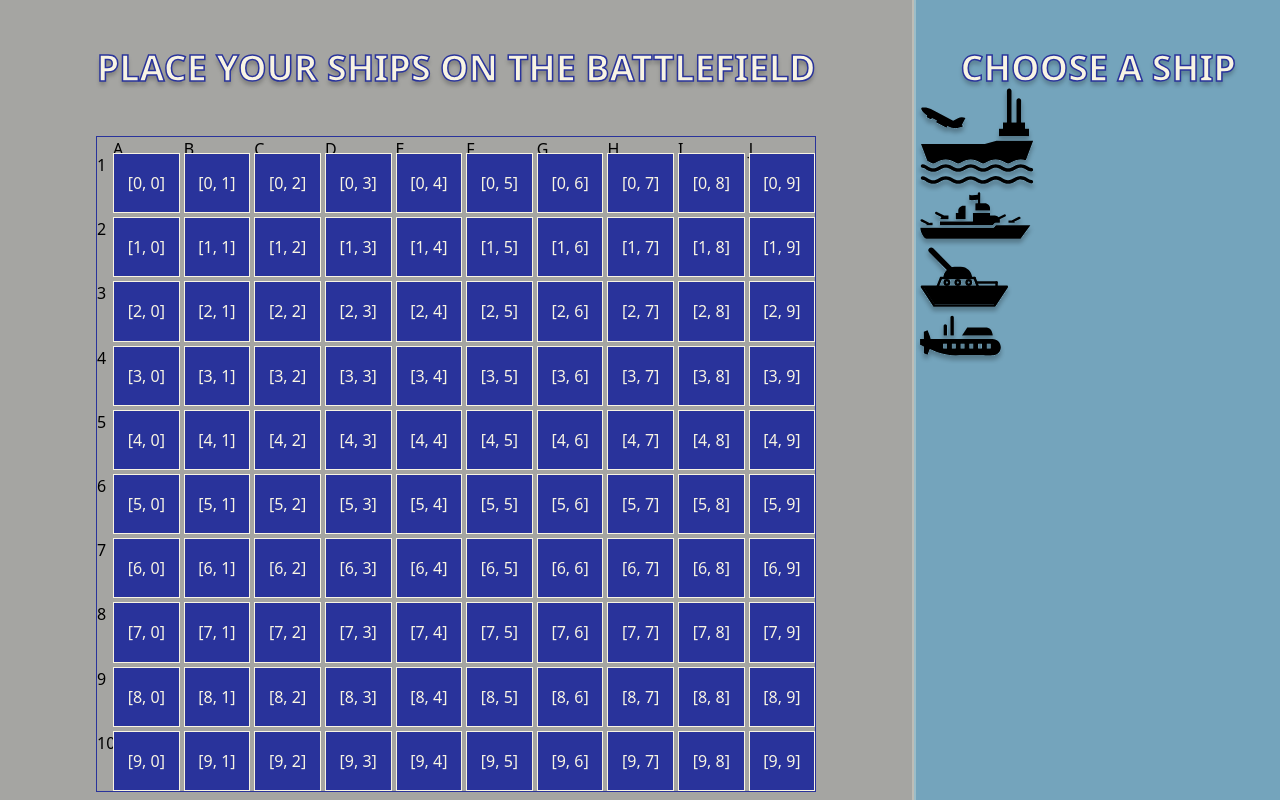
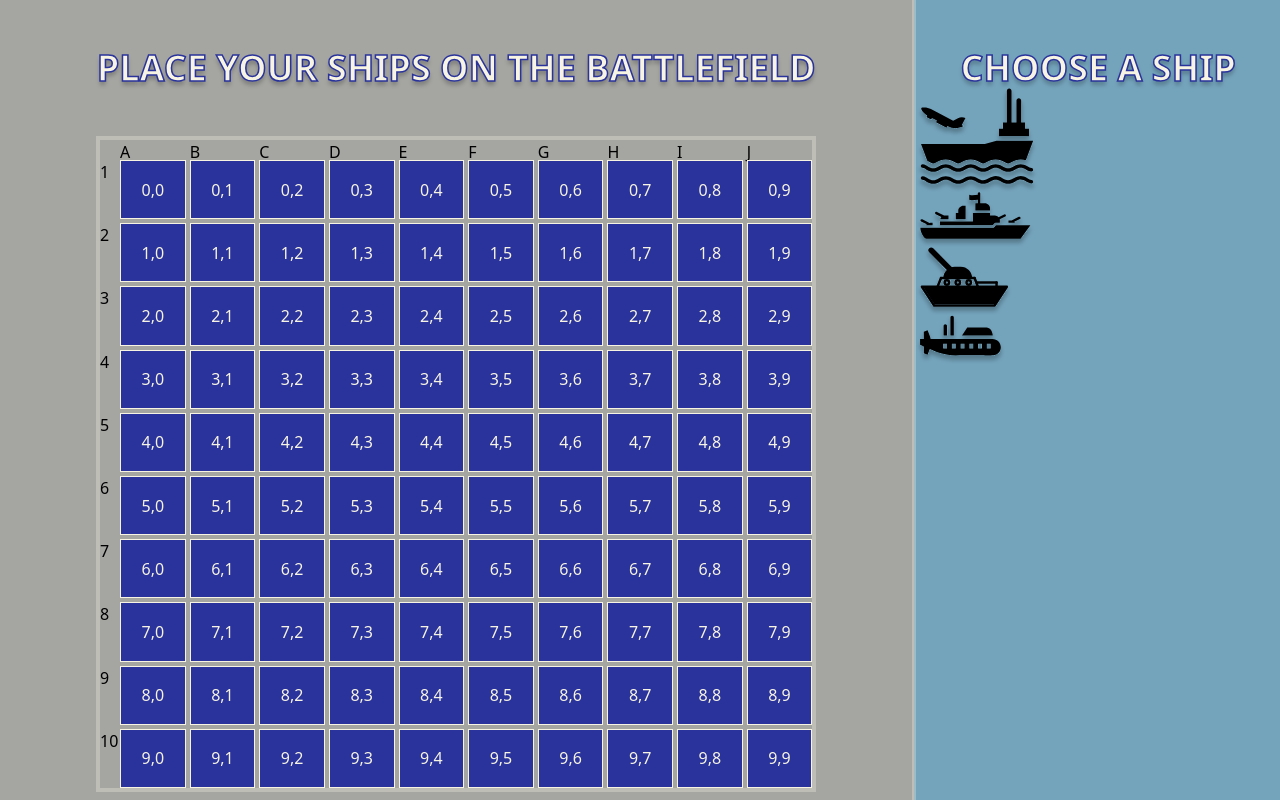
Before and after one commit to KubaJarmolowicz/battleship-validator, a React (Create React App) app: page / in a window 1280 px wide. Built offline with nearby package versions, Linux system fonts and the light colour scheme.

Commit message:
Added ColumnId and GameCell components, slightly refactored Battlefield

```diff
--- a/src/components/Battlefield.tsx
+++ b/src/components/Battlefield.tsx
@@ -2,9 +2,13 @@ import React from "react";
 
 const columnNames = "ABCDEFGHIJ".split("");
 
+const getYAndXOnBattlefieldMatrix = (index: number): [number, number] => {
+  return [(index - (index % 11)) / 11 - 1, (index % 11) - 1];
+};
+
 const Battlefield = () => {
   return (
-    <div className="m-auto w-full max-w-battlefield grid grid-cols-battlefield grid-rows-battlefield h-full max-h-battlefield border border-blue gap-1 mt-12">
+    <div className="m-auto w-full max-w-battlefield grid grid-cols-battlefield grid-rows-battlefield h-full max-h-battlefield border-white border-4 border-opacity-30 gap-1 mt-12">
       {new Array(121).fill(null).map((cell, index) => {
         if (index === 0) return <div></div>;
 
@@ -12,9 +16,9 @@ const Battlefield = () => {
           return <div>{columnNames[index - 1]}</div>;
         }
         return index % 11 ? (
-          <button className="border bg-blue text-white">{`[${
-            (index - (index % 11)) / 11 - 1
-          }, ${(index % 11) - 1}]`}</button>
+          <button className="border bg-blue text-white">
+            {getYAndXOnBattlefieldMatrix(index).toString()}
+          </button>
         ) : (
           <div>{index / 11}</div>
         );
--- /dev/null
+++ b/src/components/ColumnID.tsx
@@ -0,0 +1,7 @@
+import React from "react";
+
+const ColumnID = () => {
+  return <div>content</div>;
+};
+
+export default ColumnID;
--- /dev/null
+++ b/src/components/GameCell.tsx
@@ -0,0 +1,9 @@
+import React from "react";
+
+import { GameCellProps } from "types";
+
+const GameCell = ({ yAndXOnBattlefield }: GameCellProps) => {
+  return <button>content</button>;
+};
+
+export default GameCell;
--- a/src/types.ts
+++ b/src/types.ts
@@ -4,3 +4,7 @@ export interface Props {
   children?: React.ReactNode;
   text?: string;
 }
+
+export interface GameCellProps {
+  yAndXOnBattlefield: number[];
+}
--- a/tailwind.config.js
+++ b/tailwind.config.js
@@ -25,11 +25,11 @@ module.exports = {
     extend: {
       gridTemplateColumns: {
         "2/1": "2.5fr 1fr",
-        battlefield: "12px repeat(10, 1fr)",
+        battlefield: "16px repeat(10, 1fr)",
       },
 
       gridTemplateRows: {
-        battlefield: "12px repeat(10, 1fr)",
+        battlefield: "16px repeat(10, 1fr)",
       },
 
       maxWidth: {
```
